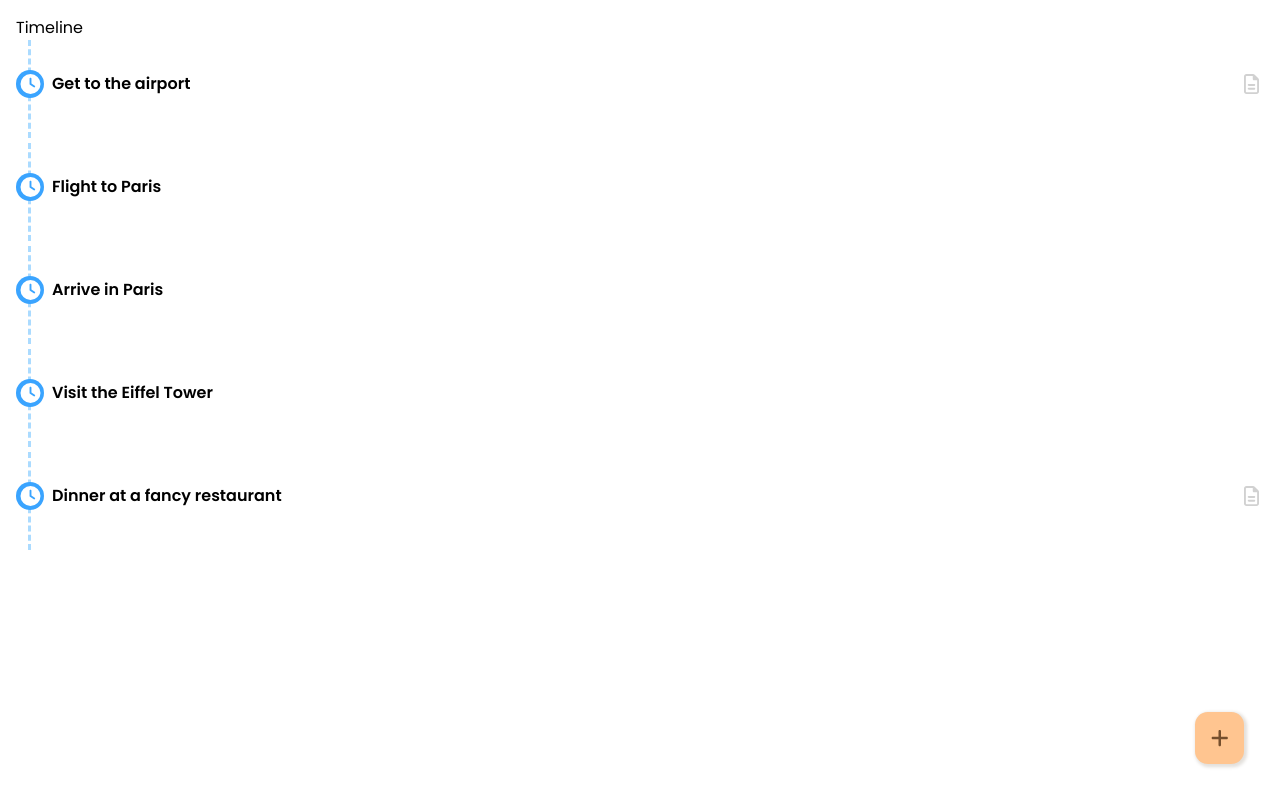
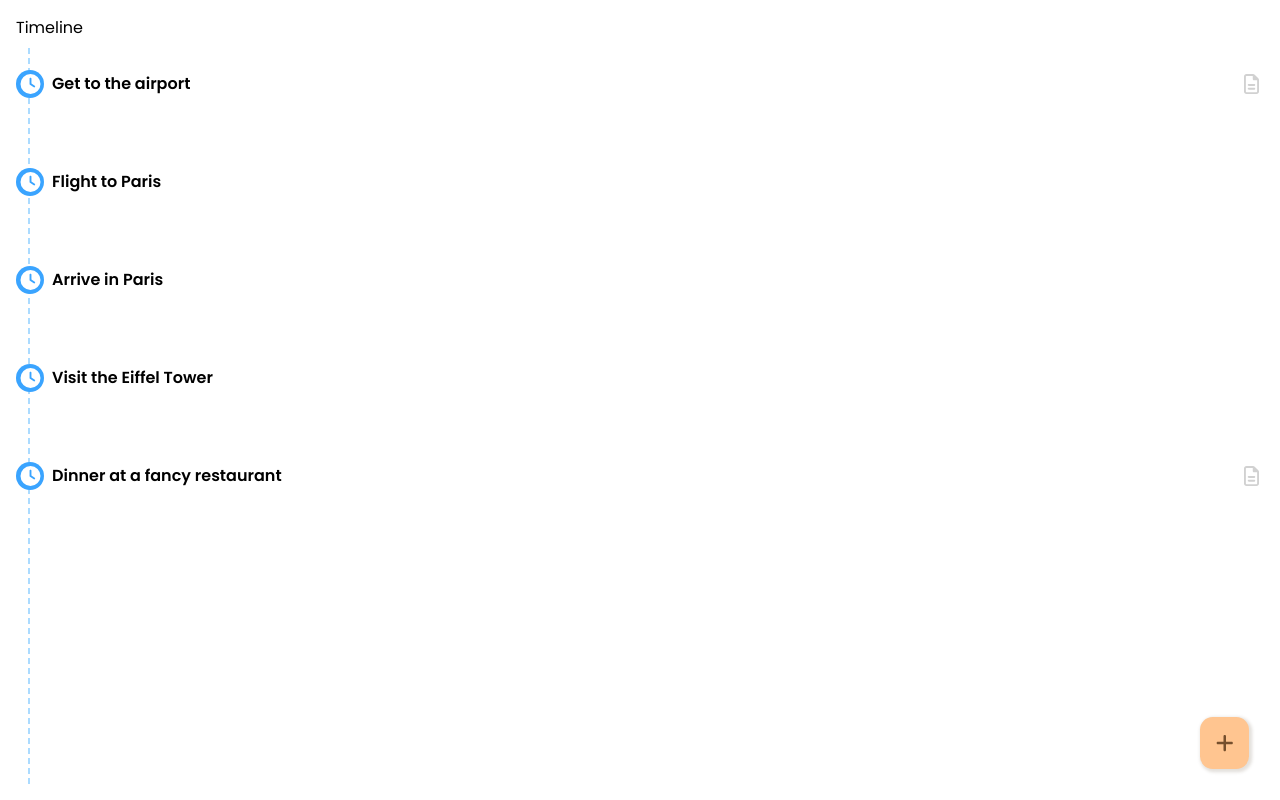
Before and after one commit to noppytinto/travelmates, a Next.js app: page / in a window 1280 px wide. Built offline with nearby package versions, Linux system fonts and the light colour scheme; no server answers.

Commit message:
feat(app): fix timeline bar

```diff
--- a/src/components/Timeline/Timeline.module.scss
+++ b/src/components/Timeline/Timeline.module.scss
@@ -1,10 +1,23 @@
 .timeline {
   height: 100%;
   position: relative;
+
+  &::before {
+    $width: 2px;
+    $height: 100%;
+    $color: #abdbff;
+
+    content: "";
+    border-left: $width dashed $color;
+    position: absolute;
+    top: 2em;
+    left: 12px;
+    bottom: 0;
+  }
 }
 
 .addButton {
   position: absolute;
-  right: 20px;
-  bottom: 20px;
+  right: 15px;
+  bottom: 15px;
 }
--- a/src/components/Timeline/Timeline.tsx
+++ b/src/components/Timeline/Timeline.tsx
@@ -1,7 +1,7 @@
 import styles from "./Timeline.module.scss";
 import { TimelineItem } from "@/entities/timelineItem/timelineItem";
 import TimelineItemComponent from "./TimelineItem/TimelineItem";
-import { useEffect, useState } from "react";
+import React, { useEffect, useState } from "react";
 import Button from "@/components/ui/Button/Button";
 import { faAdd } from "@fortawesome/free-solid-svg-icons";
 import { FontAwesomeIcon } from "@fortawesome/react-fontawesome";
@@ -16,6 +16,8 @@ export default function Timeline() {
   return (
     <div className={styles.timeline}>
       <h1>Timeline</h1>
+
+      <div className="relative">
         <ul>
           {timelineItems.map((item, index) => (
             <li key={index}>
@@ -26,6 +28,7 @@ export default function Timeline() {
             </li>
           ))}
         </ul>
+      </div>
 
       <Button className={styles.addButton}>
         <FontAwesomeIcon icon={faAdd} size={"lg"} />
--- a/src/components/Timeline/TimelineItem/TimelineItem.module.scss
+++ b/src/components/Timeline/TimelineItem/TimelineItem.module.scss
@@ -1,23 +1,10 @@
 @use "mixins" as mix;
-
-.verticalBar {
-  $width: 3px;
-  $height: 100%;
-  $color: #abdbff;
-
-  border-left: $width dashed $color;
-  position: absolute;
-  top: 0;
-  left: 12px;
-  bottom: 0;
-}
 
 .timelineItem {
   $padding-y: 30px;
 
   position: relative;
   padding: $padding-y 0;
-  margin-bottom: 5px;
 
   &:hover {
     cursor: pointer;
@@ -54,6 +41,5 @@
     overflow: hidden;
     padding: 0;
     height: 0;
-    isolation: isolate;
   }
 }
--- a/src/components/Timeline/TimelineItem/TimelineItem.tsx
+++ b/src/components/Timeline/TimelineItem/TimelineItem.tsx
@@ -50,8 +50,6 @@ export default function TimelineItem({
       onClick={expandDescription}
       ref={timelineItemEl}
     >
-      <div className={styles.verticalBar}></div>
-
       {/***********************+ HEADER **************************/}
       <div className={styles.timelineItem__header}>
         <div className={styles.timelineItem__icon}>
--- a/src/components/ui/Button/Button.module.scss
+++ b/src/components/ui/Button/Button.module.scss
@@ -18,6 +18,6 @@
 
   &:active {
     box-shadow: revert;
-    scale: 0.95;
+    scale: 0.9;
   }
 }
```
Lines whose indentation alone changed are shown as unchanged.
